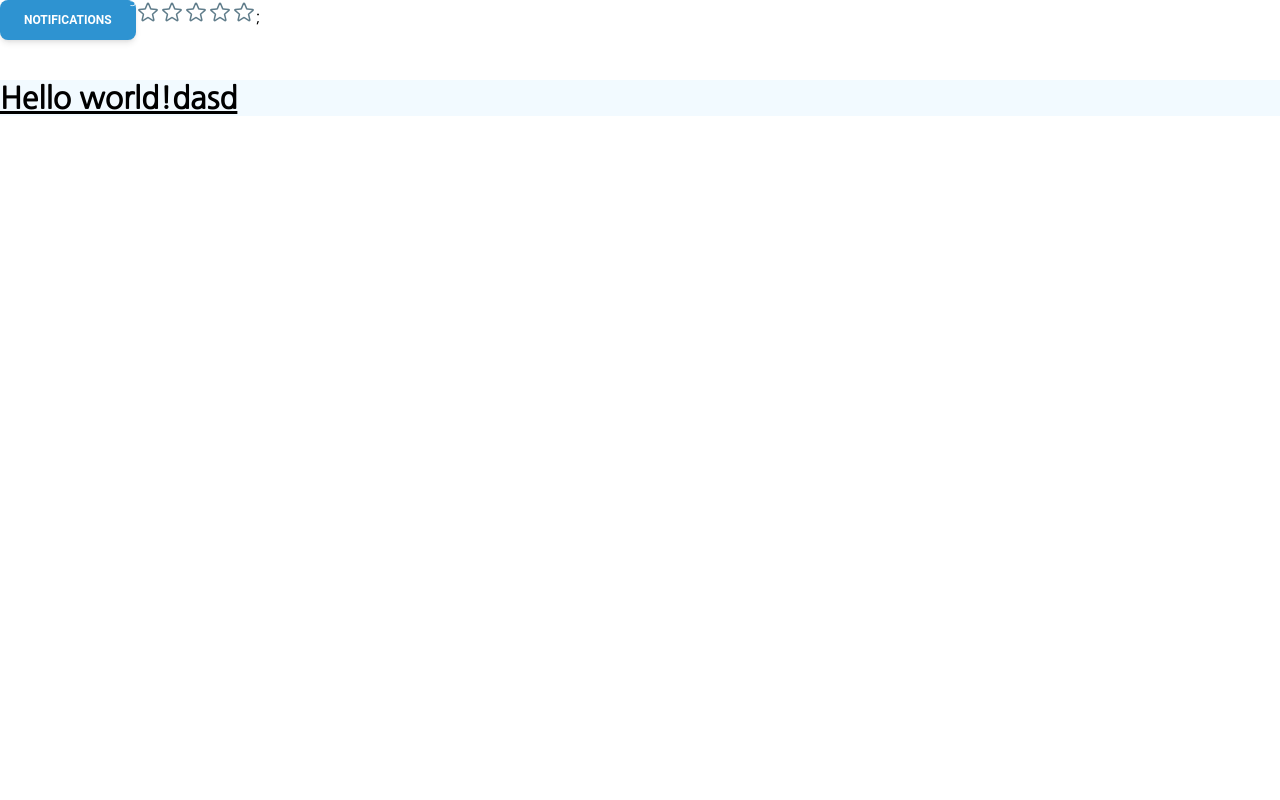
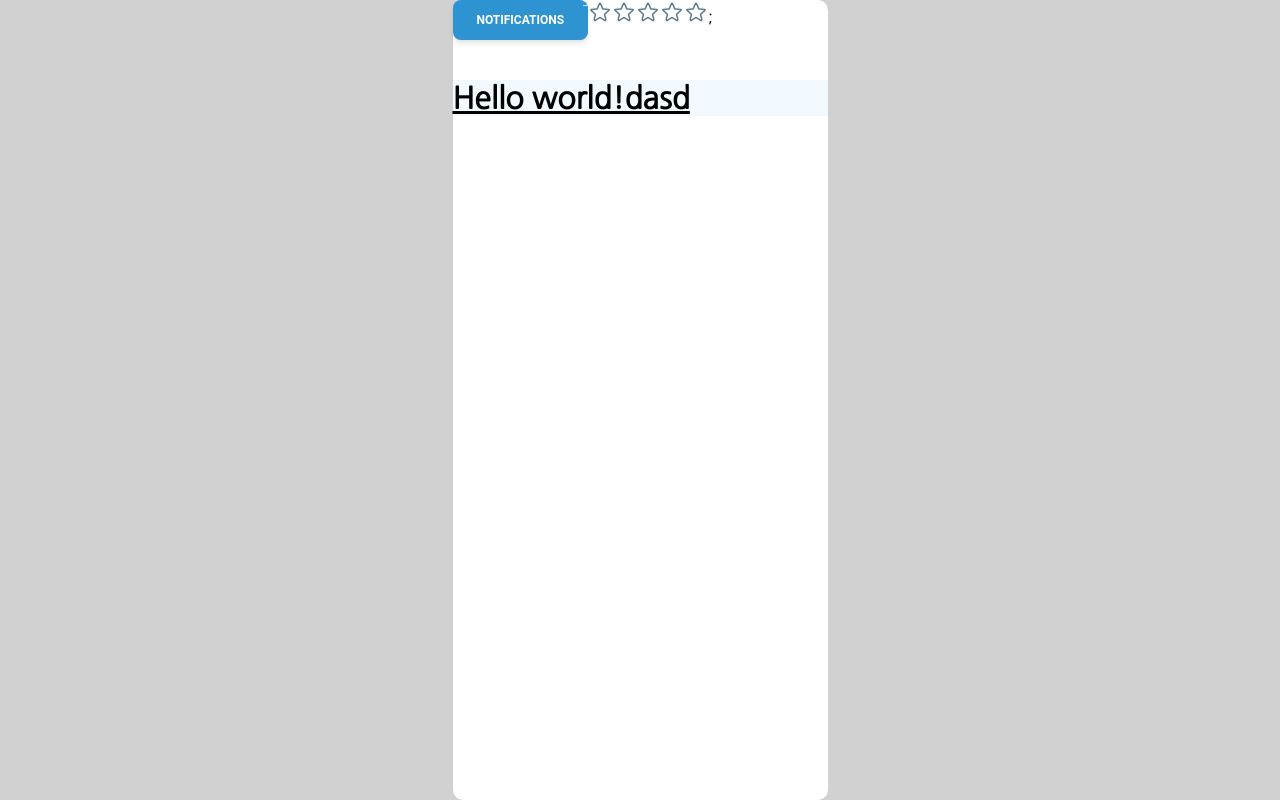
Before and after one commit to codestates-seb/seb45_main_010, a React (Vite) app in the folder client/: page / in a window 1280 px wide. Built offline with nearby package versions, Linux system fonts and the light colour scheme.

Commit message:
[Style] add layout설정

```diff
--- a/client/src/index.css
+++ b/client/src/index.css
@@ -7,5 +7,15 @@
 @layer base {
   html {
     font-family: 'Nanum Gothic', sans-serif;
+    display: flex;
+    justify-content: center;
+    background-color: rgb(209, 209, 209);
+  }
+  body {
+    width: 375px;
+    height: 100vh;
+    background-color: white;
+    border-radius: 10px;
+    box-sizing: border-box;
   }
 }
```
